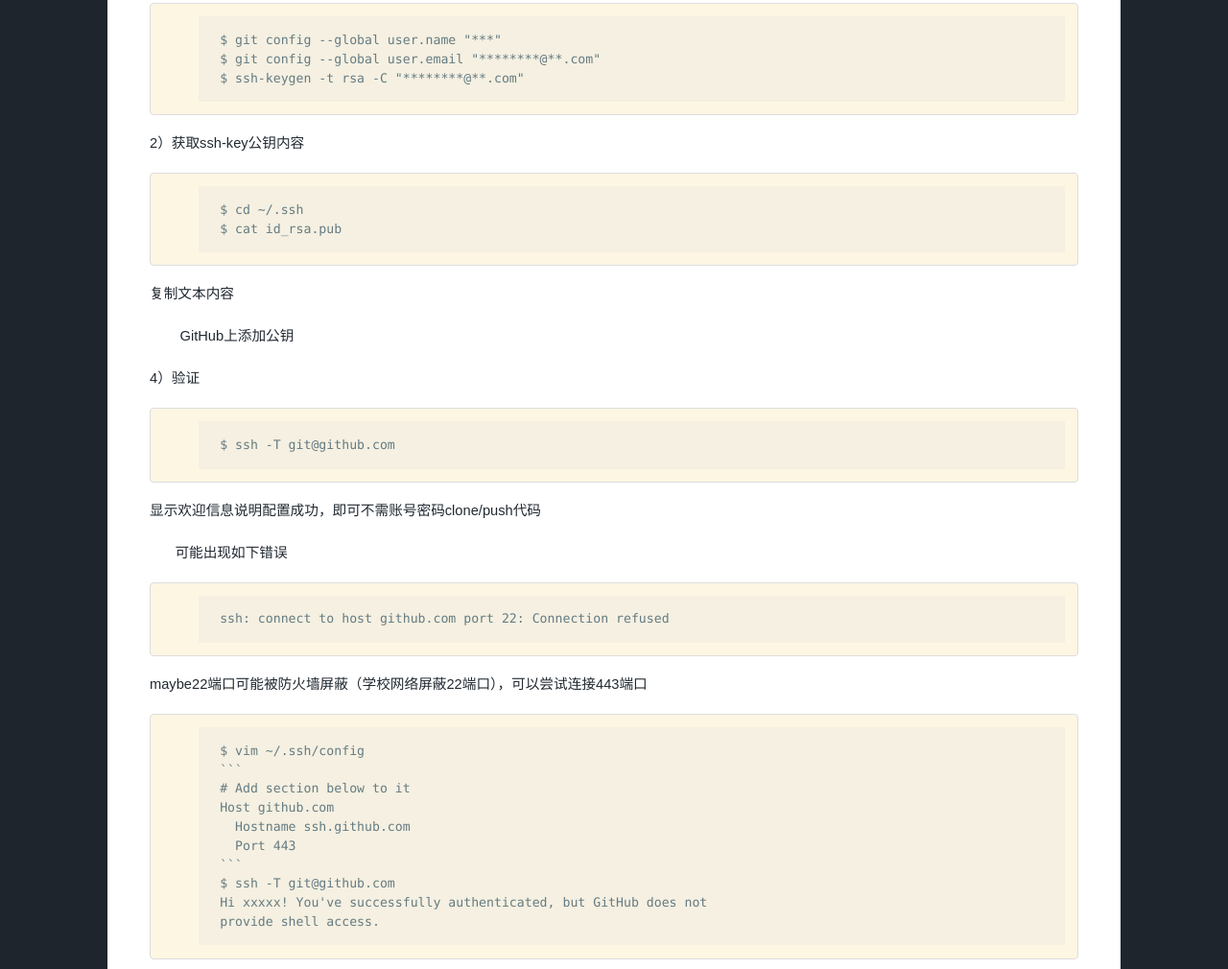
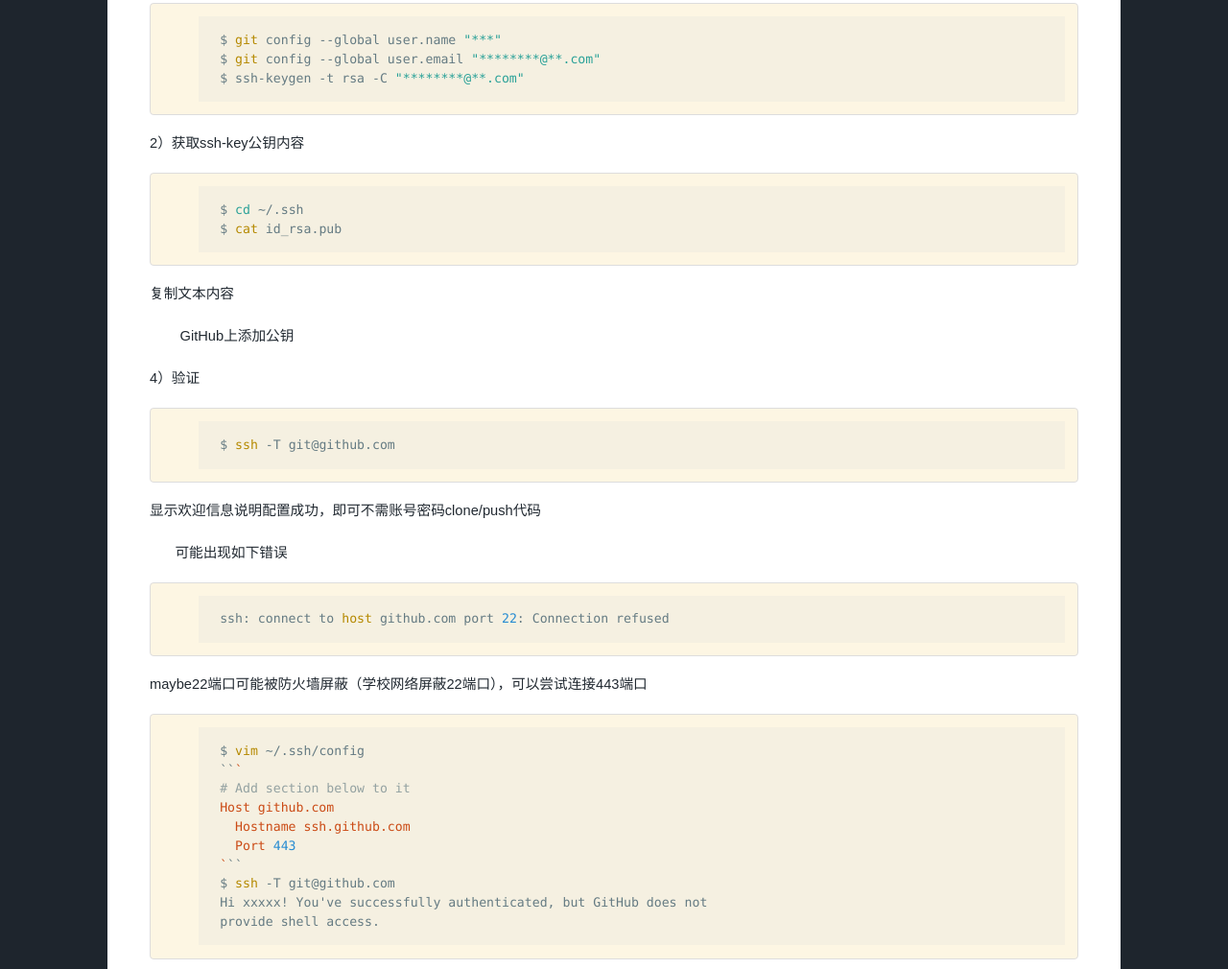
Before and after one commit to Ephemeral-rose/Ephemeral-rose.github.io, a plain HTML site: page 2024/01/17/hexo-github-blog迁移/index.html in a window 1280 px wide. Shown: the part 2842-3852 px from the top of the page at 96% size. Drawn offline with nearby package versions, Linux system fonts and the light colour scheme; some packages are replaced by stand-ins of ours; no server answers; a script that the page names is missing.

Commit message:
Site updated: 2024-12-25 11:28:50

```diff
--- a/2024/01/17/hexo-github-blog迁移/index.html
+++ b/2024/01/17/hexo-github-blog迁移/index.html
@@ -185,8 +185,8 @@
 <p>在nodejs目录下新建文件夹【node_global】、【node_cache】</p>
 <p>在【node_global】目录下新建文件夹【node_modules】</p>
 <p>使用管理员身份打开cmd命令窗口，输入</p>
-<pre class="line-numbers language-shell" data-language="shell"><code class="language-shell">$ npm config set prefix &quot;【node_global路径】&quot;
-$ npm config set cache &quot;【node_cache路径】&quot; <span aria-hidden="true" class="line-numbers-rows"><span></span><span></span></span></code></pre>
+<pre class="line-numbers language-shell" data-language="shell"><code class="language-shell">$ <span class="token function">npm</span> config <span class="token builtin class-name">set</span> prefix <span class="token string">"【node_global路径】"</span>
+$ <span class="token function">npm</span> config <span class="token builtin class-name">set</span> cache <span class="token string">"【node_cache路径】"</span> <span aria-hidden="true" class="line-numbers-rows"><span></span><span></span></span></code></pre>
 
 <p>5）配置环境变量</p>
 <ul>
@@ -209,41 +209,41 @@ $ npm config set cache &quot;【node_cache路径】&quot; <span aria-hidden="tru
 </ul>
 <p>6）测试</p>
 <p>配置完成后，全局安装最常用的 express 模块进行测试</p>
-<pre class="line-numbers language-shell" data-language="shell"><code class="language-shell">$ npm install express -g<span aria-hidden="true" class="line-numbers-rows"><span></span></span></code></pre>
+<pre class="line-numbers language-shell" data-language="shell"><code class="language-shell">$ <span class="token function">npm</span> <span class="token function">install</span> express -g<span aria-hidden="true" class="line-numbers-rows"><span></span></span></code></pre>
 
 <p>成功则安装完成</p>
 <h2 id="配置git"><a href="#配置git" class="headerlink" title="配置git"></a>配置git</h2><p>1）生成ssh-key</p>
-<pre class="line-numbers language-shell" data-language="shell"><code class="language-shell">$ git config --global user.name &quot;***&quot;
-$ git config --global user.email &quot;********@**.com&quot;
-$ ssh-keygen -t rsa -C &quot;********@**.com&quot;<span aria-hidden="true" class="line-numbers-rows"><span></span><span></span><span></span></span></code></pre>
+<pre class="line-numbers language-shell" data-language="shell"><code class="language-shell">$ <span class="token function">git</span> config --global user.name <span class="token string">"***"</span>
+$ <span class="token function">git</span> config --global user.email <span class="token string">"********@**.com"</span>
+$ ssh-keygen -t rsa -C <span class="token string">"********@**.com"</span><span aria-hidden="true" class="line-numbers-rows"><span></span><span></span><span></span></span></code></pre>
 
 <p>2）获取ssh-key公钥内容</p>
-<pre class="line-numbers language-shell" data-language="shell"><code class="language-shell">$ cd ~&#x2F;.ssh
-$ cat id_rsa.pub<span aria-hidden="true" class="line-numbers-rows"><span></span><span></span></span></code></pre>
+<pre class="line-numbers language-shell" data-language="shell"><code class="language-shell">$ <span class="token builtin class-name">cd</span> ~/.ssh
+$ <span class="token function">cat</span> id_rsa.pub<span aria-hidden="true" class="line-numbers-rows"><span></span><span></span></span></code></pre>
 
 <p>复制文本内容</p>
 <ol start="3">
 <li>GitHub上添加公钥</li>
 </ol>
 <p>4）验证</p>
-<pre class="line-numbers language-shell" data-language="shell"><code class="language-shell">$ ssh -T git@github.com<span aria-hidden="true" class="line-numbers-rows"><span></span></span></code></pre>
+<pre class="line-numbers language-shell" data-language="shell"><code class="language-shell">$ <span class="token function">ssh</span> -T git@github.com<span aria-hidden="true" class="line-numbers-rows"><span></span></span></code></pre>
 
 <p>显示欢迎信息说明配置成功，即可不需账号密码clone&#x2F;push代码</p>
 <ul>
 <li>可能出现如下错误</li>
 </ul>
-<pre class="line-numbers language-shell" data-language="shell"><code class="language-shell">ssh: connect to host github.com port 22: Connection refused<span aria-hidden="true" class="line-numbers-rows"><span></span></span></code></pre>
+<pre class="line-numbers language-shell" data-language="shell"><code class="language-shell">ssh: connect to <span class="token function">host</span> github.com port <span class="token number">22</span>: Connection refused<span aria-hidden="true" class="line-numbers-rows"><span></span></span></code></pre>
 
 <p>maybe22端口可能被防火墙屏蔽（学校网络屏蔽22端口），可以尝试连接443端口</p>
-<pre class="line-numbers language-shell" data-language="shell"><code class="language-shell">$ vim ~&#x2F;.ssh&#x2F;config
-&#96;&#96;&#96;
-# Add section below to it
+<pre class="line-numbers language-shell" data-language="shell"><code class="language-shell">$ <span class="token function">vim</span> ~/.ssh/config
+``<span class="token variable"><span class="token variable">`</span>
+<span class="token comment"># Add section below to it</span>
 Host github.com
   Hostname ssh.github.com
-  Port 443
-&#96;&#96;&#96;
-$ ssh -T git@github.com
-Hi xxxxx! You&#39;ve successfully authenticated, but GitHub does not
+  Port <span class="token number">443</span>
+<span class="token variable">`</span></span>``
+$ <span class="token function">ssh</span> -T git@github.com
+Hi xxxxx<span class="token operator">!</span> You've successfully authenticated, but GitHub does not
 provide shell access.<span aria-hidden="true" class="line-numbers-rows"><span></span><span></span><span></span><span></span><span></span><span></span><span></span><span></span><span></span><span></span></span></code></pre>
 
 <h2 id="拷贝博客文件"><a href="#拷贝博客文件" class="headerlink" title="拷贝博客文件"></a>拷贝博客文件</h2><p>1）拷贝</p>
@@ -257,17 +257,17 @@ provide shell access.<span aria-hidden="true" class="line-numbers-rows"><span></
 </ul>
 </li>
 </ul>
-<pre class="line-numbers language-shell" data-language="shell"><code class="language-shell">$ npm install hexo-cli -g
-$ npm install
-$ npm install hexo-deployer-git --save
+<pre class="line-numbers language-shell" data-language="shell"><code class="language-shell">$ <span class="token function">npm</span> <span class="token function">install</span> hexo-cli -g
+$ <span class="token function">npm</span> <span class="token function">install</span>
+$ <span class="token function">npm</span> <span class="token function">install</span> hexo-deployer-git --save
 <span aria-hidden="true" class="line-numbers-rows"><span></span><span></span><span></span></span></code></pre>
 
 <p>3）测试</p>
 <p>创建新博客，并测试是否成功</p>
-<pre class="line-numbers language-shell" data-language="shell"><code class="language-shell">$ hexo new &quot;myNewTestBlog&quot;
+<pre class="line-numbers language-shell" data-language="shell"><code class="language-shell">$ hexo new <span class="token string">"myNewTestBlog"</span>
 $ hexo g
 $ hexo s
-$ hexo d  		&#x2F;&#x2F; 部署至云端<span aria-hidden="true" class="line-numbers-rows"><span></span><span></span><span></span><span></span></span></code></pre>
+$ hexo d  		// 部署至云端<span aria-hidden="true" class="line-numbers-rows"><span></span><span></span><span></span><span></span></span></code></pre>
 
 
             </div>
```
